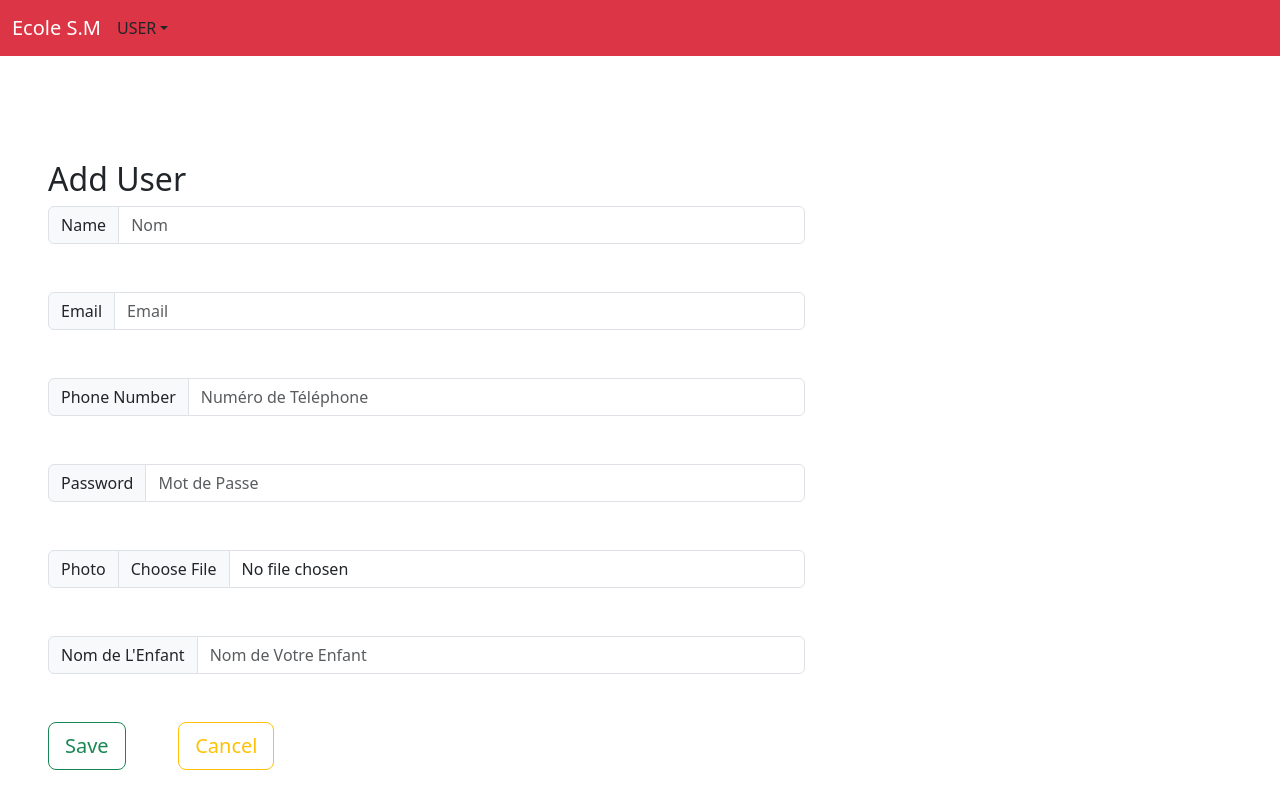
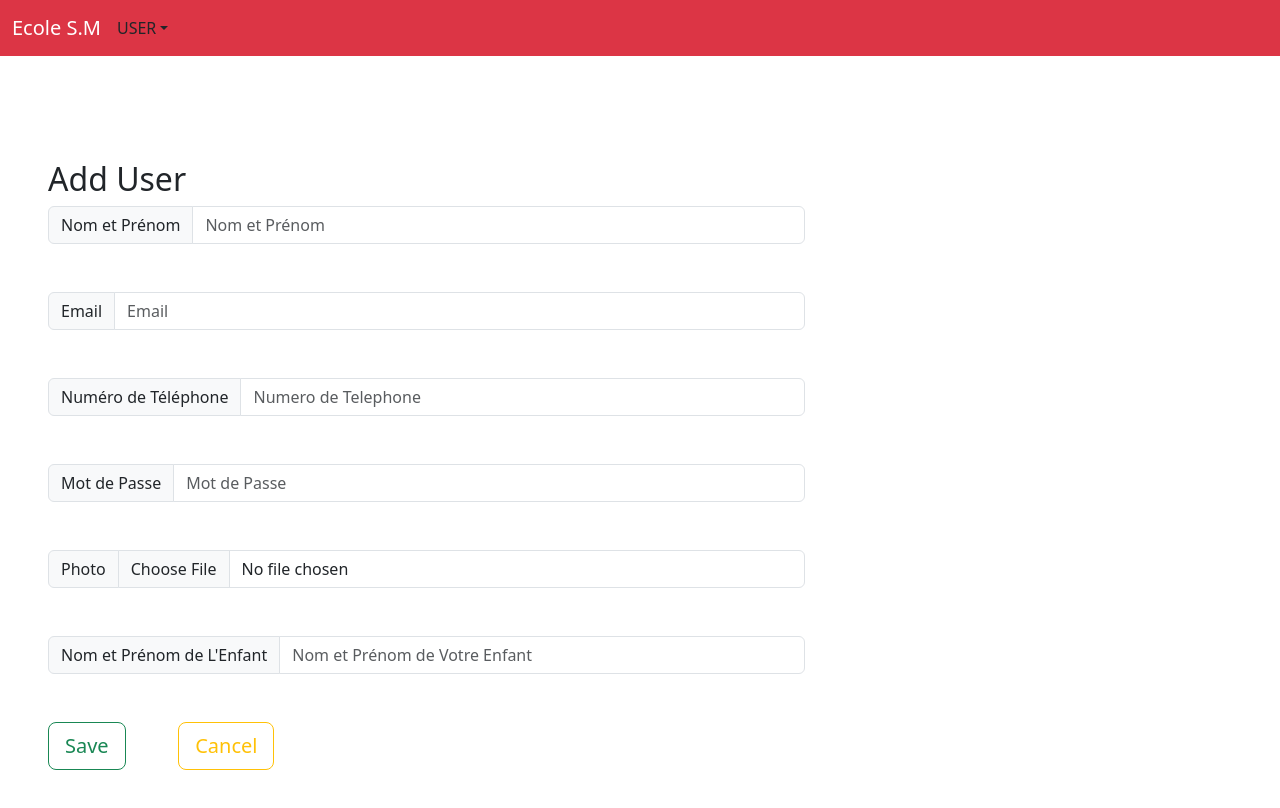
Before and after one commit to coderLadyCodes/ecoleReact, a React (Create React App) app: page /add-users in a window 1280 px wide. Shown: the top 808 px of the page. Built offline with nearby package versions, Linux system fonts and the light colour scheme; a web font is replaced by a local one.

Commit message:
not working

```diff
--- a/src/component/user/AddUser.js
+++ b/src/component/user/AddUser.js
@@ -10,21 +10,26 @@ const AddUser = () => {
     phone : '',
     password : '',
     profileImage : '',
-    student : '',
+    student : {name : ''},
   });
+
   const{name, email, phone, password, profileImage,student} = user;
+
   const handleInputChange = (e) =>{
     setUser({...user, [e.target.name] : e.target.value})
   };
+
   const saveUser = async (e) => {
     e.preventDefault();
     //formValidation();
-    await axios.post("http://localhost:8080/user", user);
-    //.then(Response => console.log("response"))
-    //.catch(err => console.log("err"));
+    try{
+    const response = await axios.post("http://localhost:8080/user", user);
+    console.log("user created : ", response.data);
     navigate("/view-users");
-
-   /* function formValidation(){
+  } catch (error) {
+    console.error("Error creating User :", error)
+  }};
+/* function formValidation(){
       // NAME
       if(name.length == 0){
         alert('le Nom est obligatoire')
@@ -51,29 +56,28 @@ const AddUser = () => {
         alert('Le mot de passe doit avoir au minimum 8 characteres');
       }
     } */
-};
 
   return (
     <div className='col-sm-8 py-2 px-5'>
       <h2 className='mt-5'>Add User</h2>
-      <form onSubmit={(e) => saveUser(e)}>
+      <form onSubmit={saveUser}>  {/* (e) => saveUser(e)*/}
         <div className='input-group mb-5'>
-          <label className='input-group-text' htmlFor='name'>Name</label>
-          <input placeholder='Nom' className='form-control col-sm-6' type='text' name='name' id='name' required value={name} onChange={(e) => handleInputChange(e)}/>
+          <label className='input-group-text' htmlFor='name'>Nom et Prénom</label>
+          <input autoComplete="name" placeholder='Nom et Prénom' className='form-control col-sm-6' type='text' name='name' id='name' required value={name} onChange={(e) => handleInputChange(e)}/>
         </div>
 
         <div className='input-group mb-5'>
           <label className='input-group-text' htmlFor='email'>Email</label>
-          <input placeholder='Email' className='form-control col-sm-6' type='email' name='email' id='email' required value={email} onChange={(e) => handleInputChange(e)}/>
+          <input autoComplete="email" placeholder='Email' className='form-control col-sm-6' type='email' name='email' id='email' required value={email} onChange={(e) => handleInputChange(e)}/>
         </div>
 
         <div className='input-group mb-5'>
-          <label className='input-group-text' htmlFor='pnone'>Phone Number</label>
-          <input placeholder='Numéro de Téléphone' className='form-control col-sm-6' type='number' name='phone' id='phone' required value={phone} onChange={(e) => handleInputChange(e)}/>
+          <label className='input-group-text' htmlFor='phone'>Numéro de Téléphone</label>
+          <input autoComplete="tel" placeholder='Numero de Telephone' className='form-control col-sm-6' type='number' name='phone' id='phone' required value={phone} onChange={(e) => handleInputChange(e)}/>
         </div>
 
         <div className='input-group mb-5'>
-          <label className='input-group-text' htmlFor='password'>Password</label>
+          <label className='input-group-text' htmlFor='password'>Mot de Passe</label>
           <input placeholder='Mot de Passe' className='form-control col-sm-6' type='password' name='password' id='password' required value={password} onChange={(e) => handleInputChange(e)}/>
         </div>
 
@@ -85,37 +89,13 @@ const AddUser = () => {
        {/* <div className='input-group mb-5'>
           <label className='input-group-text' htmlFor='role'>Role</label>
           <input className='form-control col-sm-6' type='role' name='role' id='role' required value={role} onChange={(e) => handleInputChange(e)}/>
-        </div>
+        </div>*/}
 
         <div className='input-group mb-5'>
-          <label className='input-group-text' htmlFor='postList'>Posts</label>
-          <input className='form-control col-sm-6' type='postList' name='postList' id='postList' required value={postList} onChange={(e) => handleInputChange(e)}/>
-          </div>*/}
+          <label  className='input-group-text' htmlFor='student'>Nom et Prénom de L'Enfant</label>
+          <input  placeholder='Nom et Prénom de Votre Enfant' className='form-control col-sm-6' type='student' name='student' id='student' required value={student.name} onChange={(e) => handleInputChange(e)}/>
+          </div>
 
-        <div className='input-group mb-5'>
-          <label  className='input-group-text' htmlFor='student'>Nom de L'Enfant</label>
-          <input  placeholder='Nom de Votre Enfant' className='form-control col-sm-6' type='student' name='student' id='student' required value={student.name} onChange={(e) => handleInputChange(e)}/>
-        </div>
-
-       {/* <div className='input-group mb-5'>
-          <label  className='input-group-text' htmlFor='student'>Photo de l'Enfant</label>
-          <input  placeholder='photo' className='form-control col-sm-6' type='file' name='student' id='student' required value={student.profileImage} onChange={(e) => handleInputChange(e)}/>
-        </div>
-
-        <div className='input-group mb-5'>
-          <label  className='input-group-text' htmlFor='student'>Date de Naissance de l'Enfant</label>
-          <input  placeholder='photo' className='form-control col-sm-6' type='date' name='student' id='student' required value={student.birthday} onChange={(e) => handleInputChange(e)}/>
-        </div>
-
-        <div className='input-group mb-5'>
-          <label  className='input-group-text' htmlFor='student'>Présence de l'Enfant</label>
-          <input  placeholder='photo' className='form-control col-sm-6' type='radio' name='student' id='student' required value={student.presence} onChange={(e) => handleInputChange(e)}/>
-        </div>
-
-        <div className='input-group mb-5'>
-          <label  className='input-group-text' htmlFor='student'>Cantine</label>
-          <input  placeholder='photo' className='form-control col-sm-6' type='radio' name='student' id='student' required value={student.cantine} onChange={(e) => handleInputChange(e)}/>
-        </div>*/}
 
         <div className='row mb-5'>
           <div className='col-sm-2'>
--- a/src/component/user/UsersView.js
+++ b/src/component/user/UsersView.js
@@ -13,10 +13,13 @@ const[search, setSearch] = useState("");
     }, []);
 
     const loadUsers = async () =>{
+        try{
         const result = await axios.get("http://localhost:8080/users");
 
             setUsers(result.data);
-    };
+    } catch (error) {
+        console.error("error : ", error);
+    }};
 
     const handleDelete = async(id) => {
         await axios.delete(`http://localhost:8080/user/delete/${id}`);
```
